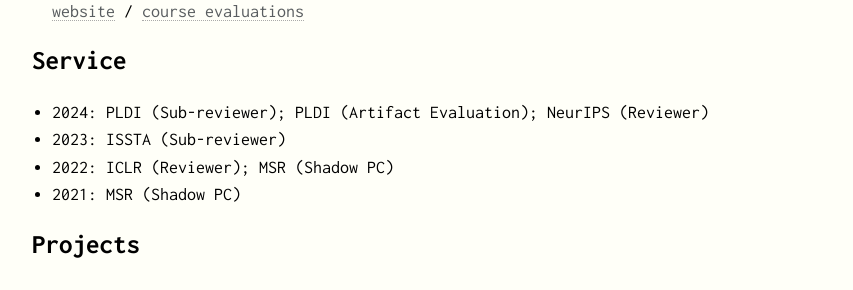
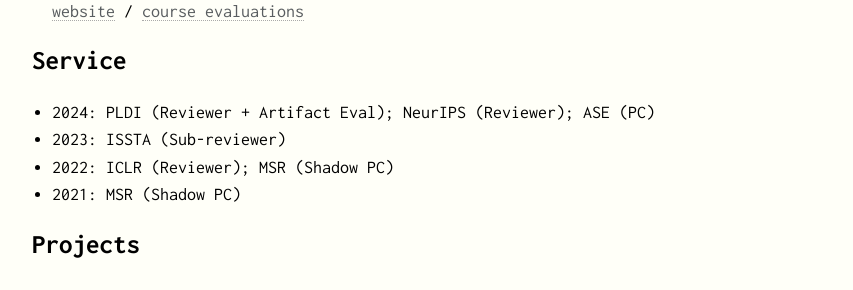
Before and after one commit to manishshettym/manishshettym.github.io, a Jekyll site: the page built from index.md, in a window 1280 px wide and 900 px high, scrolled down 1708 px. Shown: the part 422-712 px from the top of the window, without its empty margins (208-1061 px from the left). Built offline with Jekyll 4.4.1, drawn with Linux system fonts in a browser that asks for light colours.

Commit message:
update service

```diff
--- a/_includes/service.md
+++ b/_includes/service.md
@@ -1,5 +1,5 @@
 <aside markdown="1">
-  * 2024: PLDI (Sub-reviewer); PLDI (Artifact Evaluation); NeurIPS (Reviewer)
+  * 2024: PLDI (Reviewer + Artifact Eval); NeurIPS (Reviewer); ASE (PC)
   * 2023: ISSTA (Sub-reviewer)
   * 2022: ICLR (Reviewer); MSR (Shadow PC)
   * 2021: MSR (Shadow PC)
```
